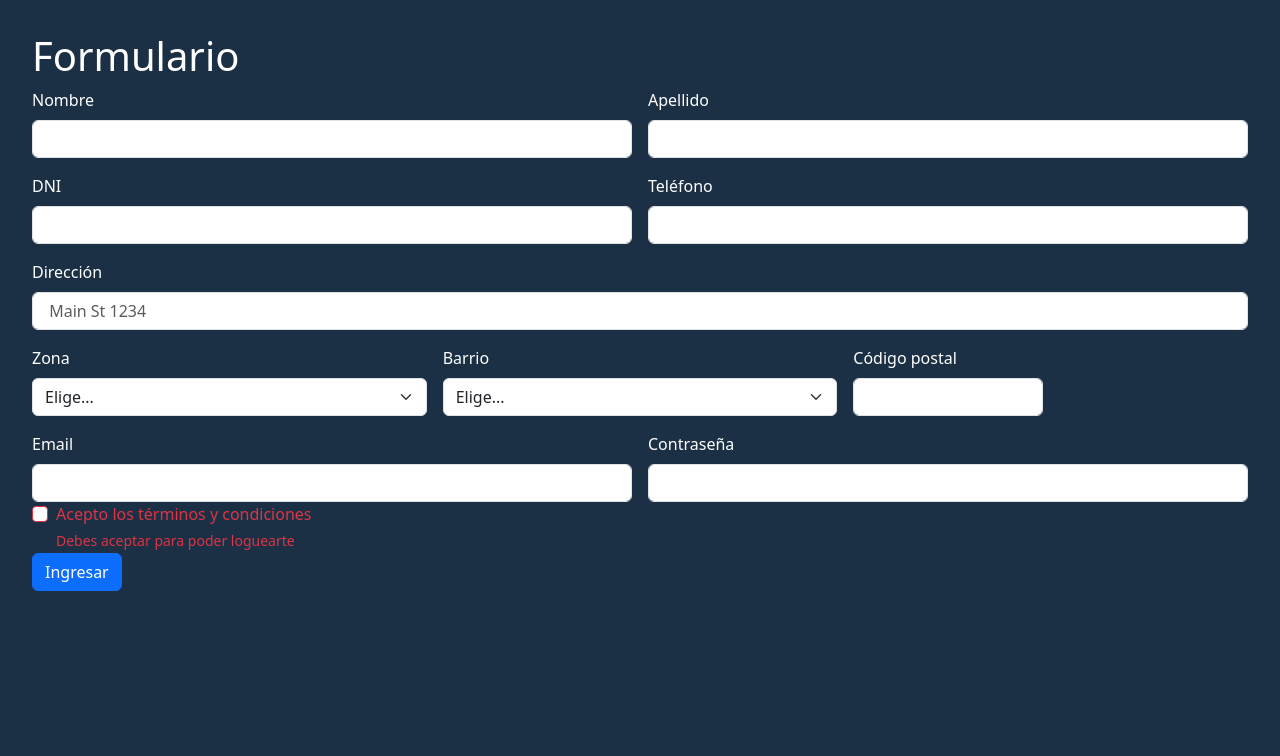
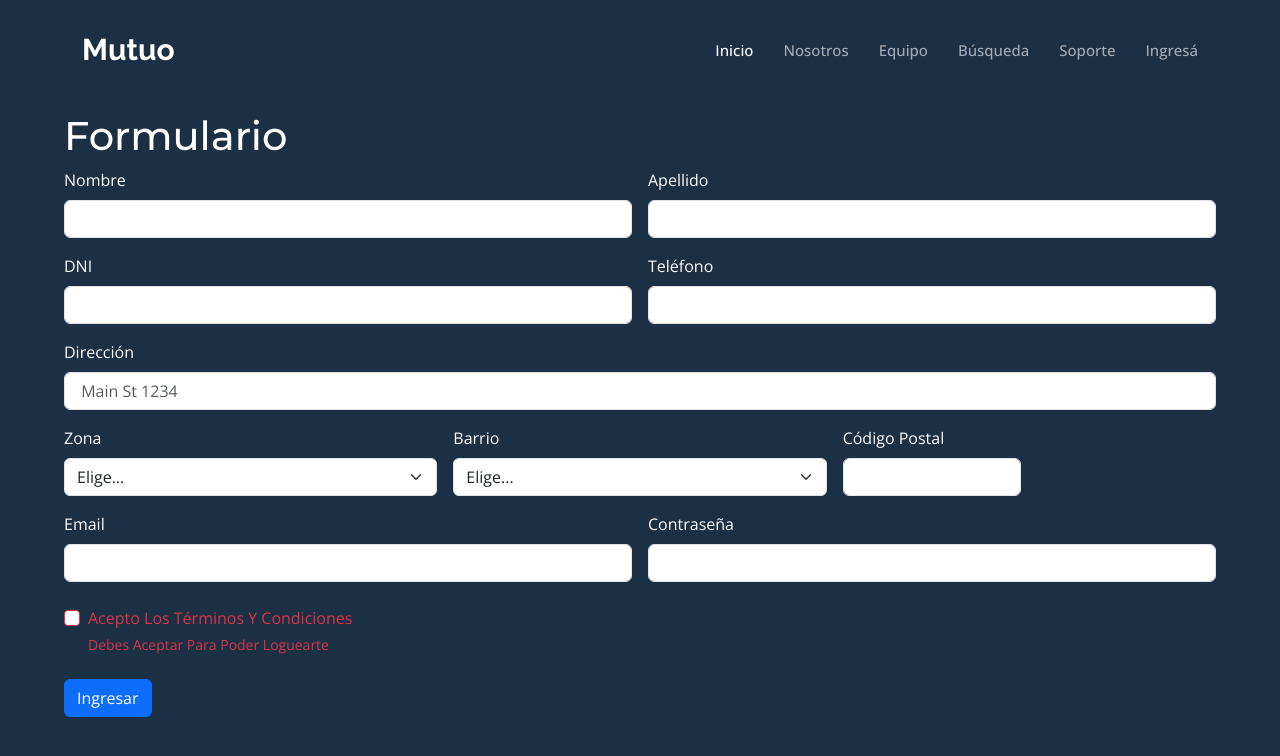
Before and after one commit to Larryjose/Mutuo, a website: page public/form_index.html in a window 1280 px wide. Drawn offline with nearby package versions, Linux system fonts and the light colour scheme.

Commit message:
Se realizó el nav en el form

```diff
--- a/public/form_index.html
+++ b/public/form_index.html
@@ -3,37 +3,101 @@
 <head>
     <meta charset="UTF-8">
     <meta name="viewport" content="width=device-width, initial-scale=1.0">
-    <title>Formulario cliente</title>
+    <title> Formulario cliente </title>
+    <meta content="" name="description" />
+    <meta content="" name="keywords" />
     <link href="https://cdn.jsdelivr.net/npm/bootstrap@5.3.2/dist/css/bootstrap.min.css" rel="stylesheet" integrity="sha384-T3c6CoIi6uLrA9TneNEoa7RxnatzjcDSCmG1MXxSR1GAsXEV/Dwwykc2MPK8M2HN" crossorigin="anonymous">
     <script src="https://cdn.jsdelivr.net/npm/bootstrap@5.3.2/dist/js/bootstrap.bundle.min.js" integrity="sha384-C6RzsynM9kWDrMNeT87bh95OGNyZPhcTNXj1NW7RuBCsyN/o0jlpcV8Qyq46cDfL" crossorigin="anonymous"></script>
+    <!-- Favicons -->
+    <link href="assets/img/favicon2.png" rel="icon" />
+    <link href="assets/img/apple-touch-icon.png" rel="apple-touch-icon" />
+
+    <!-- Google Fonts -->
+    <link rel="preconnect" href="https://fonts.googleapis.com" />
+    <link rel="preconnect" href="https://fonts.gstatic.com" crossorigin />
+    <link
+    href="https://fonts.googleapis.com/css2?family=Open+Sans:ital,wght@0,300;0,400;0,500;0,600;0,700;1,300;1,400;1,600;1,700&family=Montserrat:ital,wght@0,300;0,400;0,500;0,600;0,700;1,300;1,400;1,500;1,600;1,700&family=Raleway:ital,wght@0,300;0,400;0,500;0,600;0,700;1,300;1,400;1,500;1,600;1,700&display=swap"
+    rel="stylesheet"
+    />
+
+    <!-- Vendor CSS Files -->
+    <link
+    href="assets/vendor/bootstrap/css/bootstrap.min.css"
+    rel="stylesheet"
+    />
+    <link
+    href="assets/vendor/bootstrap-icons/bootstrap-icons.css"
+    rel="stylesheet"
+    />
+    <link href="assets/vendor/aos/aos.css" rel="stylesheet" />
+    <link
+    href="assets/vendor/glightbox/css/glightbox.min.css"
+    rel="stylesheet"
+    />
+    <link href="assets/vendor/swiper/swiper-bundle.min.css" rel="stylesheet" />
+    <link href="assets/vendor/remixicon/remixicon.css" rel="stylesheet" />
+
+    <!-- Template Main CSS File -->
+    <link href="assets/css/main.css" rel="stylesheet" />
     <style>
       body {
         background-color: #1b2f45;
-        color: white;
+        color:white;
         margin: 2rem;
+        padding: 2rem;
+        text-transform:capitalize;
       }
     </style>
-</head>
-<body>
-    <h1>Formulario</h1>
+  </head>
+
+  <body class="page-index">
+
+    <!-- ======= Header ======= -->
+    <header id="header" class="header d-flex align-items-center fixed-top">
+      <div
+        class="container-fluid container-xl d-flex align-items-center justify-content-between"
+      >
+        <a href="index.html" class="logo d-flex align-items-center">
+          <h1 class="d-flex align-items-center">Mutuo</h1>
+        </a>
+
+        <i class="mobile-nav-toggle mobile-nav-show bi bi-list"></i>
+        <i class="mobile-nav-toggle mobile-nav-hide d-none bi bi-x"></i>
+
+        <nav id="navbar" class="navbar">
+          <ul>
+            <li><a href="index.html" class="active">Inicio</a></li>
+            <li><a href="services.html">Nosotros</a></li>
+            <li><a href="team.html">Equipo</a></li>
+            <li><a href="blog.html">Búsqueda</a></li>
+            <li><a href="contact.html">Soporte</a></li>
+            <li><a href="login.html">Ingresá</a></li>
+          </ul>
+        </nav>
+        <!-- .navbar -->
+      </div>
+    </header>
+    <!-- End Header -->
+
+    <h1 class="mt-5">Formulario</h1>
 
     <form class="row g-3">
 
         <div class="col-md-6">
-          <label for="inputNombre" class="form-label"> Nombre</label>
+          <label for="inputName" class="form-label">Nombre</label>
           <input type="text" class="form-control" id="inputName">
         </div>
         <div class="col-md-6">
-          <label for="inputApellido" class="form-label"> Apellido</label>
+          <label for="inputLastName" class="form-label">Apellido</label>
           <input type="text" class="form-control" id="inputLastName">
         </div>
 
         <div class="col-md-6">
-            <label for="inputDni" class="form-label"> DNI </label>
+            <label for="inputDni" class="form-label">DNI</label>
             <input type="text" class="form-control" id="inputDni">
           </div>
           <div class="col-md-6">
-            <label for="inputApellido" class="form-label"> Teléfono</label>
+            <label for="inputPhone" class="form-label">Teléfono</label>
             <input type="text" class="form-control" id="inputPhone">
           </div>
 
@@ -43,8 +107,8 @@
         </div>
 
         <div class="col-md-4">
-          <label for="inputState" class="form-label">Zona</label>
-          <select id="inputState" class="form-select">
+          <label for="inputZona" class="form-label">Zona</label>
+          <select id="inputZona" class="form-select">
             <option selected>Elige...</option>
             <option>...</option>
           </select>
@@ -72,8 +136,8 @@
         </div>
       </form>
 
-      <div class="form-check">
-        <input class="form-check-input is-invalid" type="checkbox" value="" id="invalidCheck3" aria-describedby="invalidCheck3Feedback" required>
+      <div class="form-check my-4">
+        <input class="form-check-input is-invalid"  type="checkbox" value="" id="invalidCheck3" aria-describedby="invalidCheck3Feedback" required>
         <label class="form-check-label" for="invalidCheck3">
           Acepto los términos y condiciones
         </label>
```
